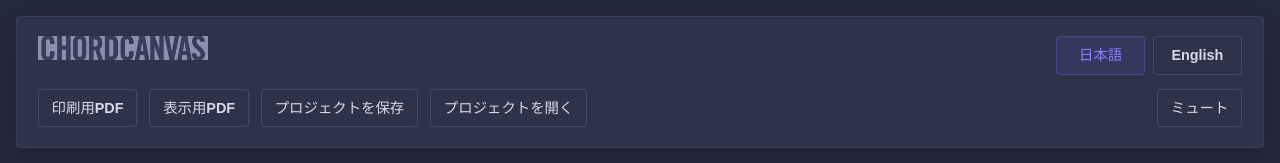
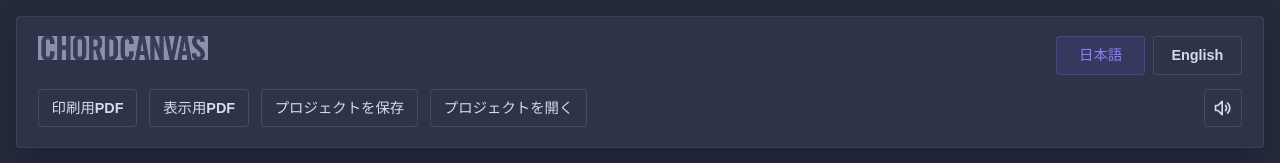
Before and after one commit to m43d4k/chordcanvas, a React (Vite) app: page / in a window 1280 px wide. Shown: the top 163 px of the page. Built offline with nearby package versions, Linux system fonts and the light colour scheme.

Commit message:
Use speaker icons for audio mute

```diff
--- a/src/App.tsx
+++ b/src/App.tsx
@@ -4,6 +4,7 @@ import type {
   ChangeEvent,
   PointerEvent as ReactPointerEvent,
 } from 'react'
+import AudioMuteButton from './components/AudioMuteButton'
 import ChordModal from './components/ChordModal'
 import LayoutStage from './components/LayoutStage'
 import StockPanel from './components/StockPanel'
@@ -1049,13 +1050,11 @@ function App() {
             />
           </div>
 
-          <button
-            className="secondary-button audio-mute-button"
-            onClick={handleToggleAudioMute}
-            type="button"
-          >
-            {isAudioMuted ? text.unmuteAudio : text.muteAudio}
-          </button>
+          <AudioMuteButton
+            isMuted={isAudioMuted}
+            onToggle={handleToggleAudioMute}
+            text={text}
+          />
 
           {appError ? (
             <p className="project-feedback error" role="alert">
--- /dev/null
+++ b/src/components/AudioMuteButton.tsx
@@ -0,0 +1,45 @@
+import type { UiText } from '../uiText'
+
+interface AudioMuteButtonProps {
+  isMuted: boolean
+  onToggle: () => void
+  text: UiText
+}
+
+function AudioMuteButton({ isMuted, onToggle, text }: AudioMuteButtonProps) {
+  const label = isMuted ? text.unmuteAudio : text.muteAudio
+
+  return (
+    <button
+      aria-label={label}
+      className="panel-icon-button"
+      onClick={onToggle}
+      title={label}
+      type="button"
+    >
+      <svg
+        aria-hidden="true"
+        fill="none"
+        focusable="false"
+        height="20"
+        stroke="currentColor"
+        strokeLinecap="round"
+        strokeLinejoin="round"
+        strokeWidth="2"
+        viewBox="0 0 24 24"
+        width="20"
+      >
+        {isMuted ? (
+          <path d="M5 9H3v6h3l5 5v-5M11 7V4L9.5 5.5M3 3l18 18" />
+        ) : (
+          <>
+            <path d="M11 4 6 9H3v6h3l5 5Z" />
+            <path d="M15 9a4 4 0 0 1 0 6m2.5-9a8 8 0 0 1 0 12" />
+          </>
+        )}
+      </svg>
+    </button>
+  )
+}
+
+export default AudioMuteButton
--- a/src/components/ChordModal.tsx
+++ b/src/components/ChordModal.tsx
@@ -1,3 +1,4 @@
+import AudioMuteButton from './AudioMuteButton'
 import ChordDiagram from './ChordDiagram'
 import ChordComposer, { type ManualStringEntry } from './ChordComposer'
 import type {
@@ -112,13 +113,11 @@ function ChordModal({
             ) : null}
           </div>
           <div className="chord-modal-header-actions">
-            <button
-              className="secondary-button audio-mute-button"
-              onClick={onToggleAudioMute}
-              type="button"
-            >
-              {isAudioMuted ? text.unmuteAudio : text.muteAudio}
-            </button>
+            <AudioMuteButton
+              isMuted={isAudioMuted}
+              onToggle={onToggleAudioMute}
+              text={text}
+            />
             <button
               aria-label={text.modalClose}
               className="panel-icon-button"
--- a/src/index.css
+++ b/src/index.css
@@ -131,10 +131,6 @@ button {
   margin-left: auto;
 }
 
-.audio-mute-button {
-  white-space: nowrap;
-}
-
 .language-toggle .secondary-button {
   min-width: 5.6rem;
 }
```
